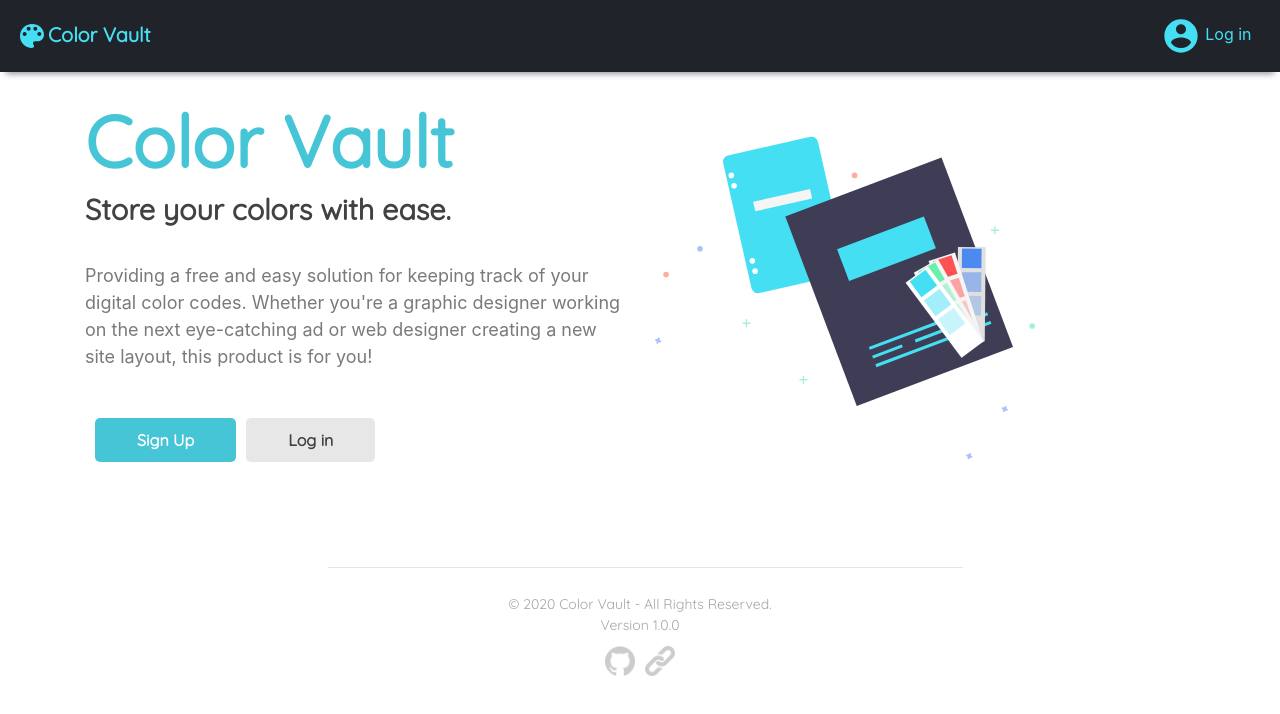
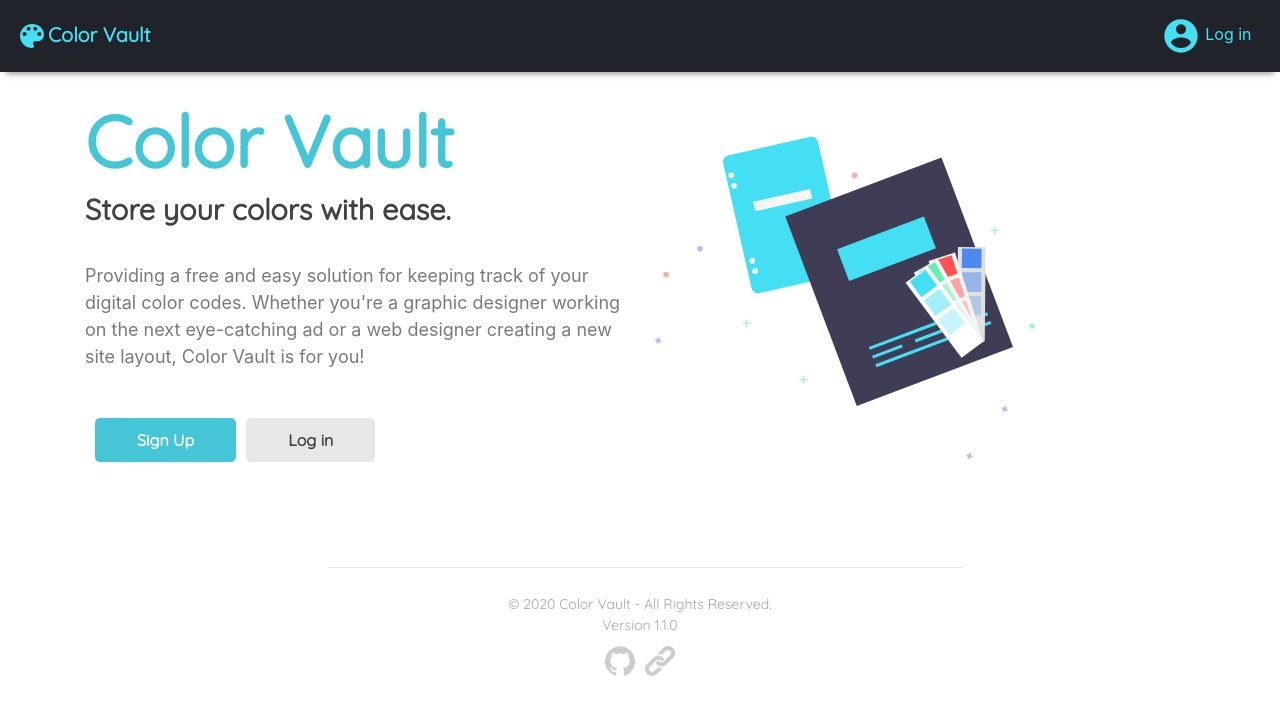
Before and after one commit to Chase00/ColorVault, a React (Create React App) app: page / in a window 1280 px wide. Shown: the top 714 px of the page. Built offline with nearby package versions, Linux system fonts and the light colour scheme.

Commit message:
Version 1.1.0

```diff
--- a/src/Components/Footer/Footer.css
+++ b/src/Components/Footer/Footer.css
@@ -22,7 +22,7 @@
 }
 
 .footer-icons:hover {
-    opacity: 30%;
+    /* opacity: 30%; */
     transition: 0.3s;
 }
 
--- a/src/Components/Footer/Footer.js
+++ b/src/Components/Footer/Footer.js
@@ -7,7 +7,7 @@ const Footer = () => {
       <footer class="footer">
         <hr class="divider"></hr>
         <p class="footer-text"> &copy; 2020 Color Vault - All Rights Reserved.</p>
-        <p class="footer-text"> Version 1.0.0</p>
+        <p class="footer-text"> Version 1.1.0</p>
         <a href="https://github.com/Chase00/ColorVaultClient" target="_blank"><img class="footer-icons" src="/images/github.png" alt="github link"></img></a>
         <a href="https://chasekuhn.com" target="_blank"><img class="footer-icons" src="/images/link.png" alt="portfolio link"></img></a>
       </footer>
--- a/src/Components/Home/Home.js
+++ b/src/Components/Home/Home.js
@@ -11,7 +11,7 @@ const Home = () => {
                 <Col md="6">
                     <h1 class="home-title">Color Vault</h1>
                     <h2 class="home-second">Store your colors with ease.</h2>
-                    <p class="home-text">Providing a free and easy solution for keeping track of your digital color codes. Whether you're a graphic designer working on the next eye-catching ad or web designer creating a new site layout, this product is for you!</p>
+                    <p class="home-text">Providing a free and easy solution for keeping track of your digital color codes. Whether you're a graphic designer working on the next eye-catching ad or a web designer creating a new site layout, Color Vault is for you!</p>
                     <Link to="/signup"><button class="button-main">Sign Up</button></Link>
                     <Link to="/login"><button class="button-secondary">Log in</button></Link>
                 </Col>
```
